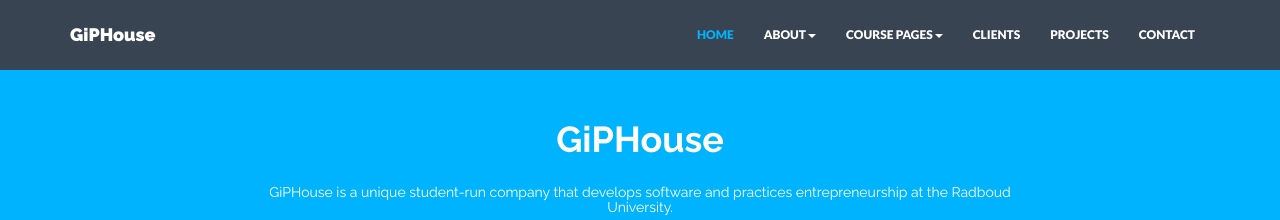
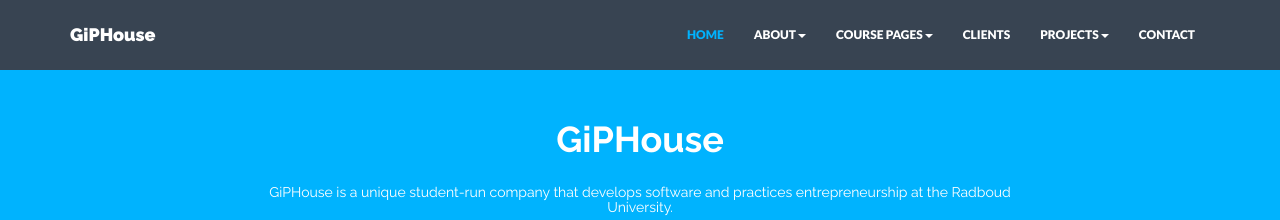
Before and after one commit to tschroter/giphouse.github.io, a Jekyll site: the page built from index.html, in a window 1280 px wide. Shown: the top 220 px of the page. Built offline with Jekyll 4.4.1, drawn with Linux system fonts in a browser that asks for light colours; nearby versions of some CDN libraries; comment, search, counter and statistics services are not loaded.

Commit message:
Add caret to projects menu in navbar

```diff
--- a/_includes/nav.html
+++ b/_includes/nav.html
@@ -38,7 +38,7 @@
           <a href="{{"/clients/" | prepend: site.baseurl }}">CLIENTS</a>
         </li>
         <li {% if page.title contains "Projects from" or page.title == "Portfolio" %}class="active"{% endif %}>
-          <a href="#" class="dropdown-toggle" data-toggle="dropdown">PROJECTS</a>
+          <a href="#" class="dropdown-toggle" data-toggle="dropdown">PROJECTS<b class="caret"></b></a>
           <ul class="dropdown-menu" role="menu" aria-labelledby="drop1">
             <li>
               <a href="{{"/portfolio/" | prepend: site.baseurl }}">Current projects</a>
```
